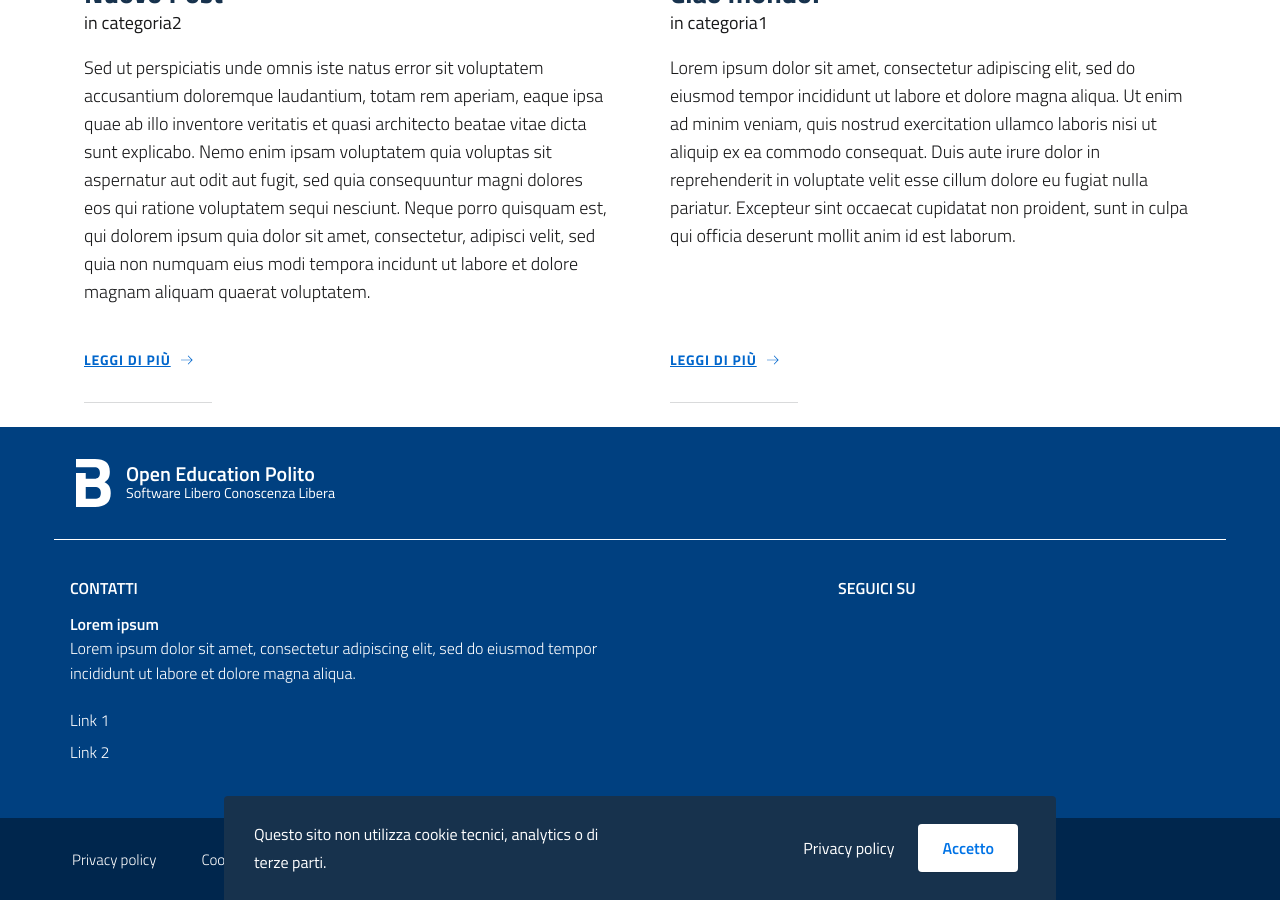
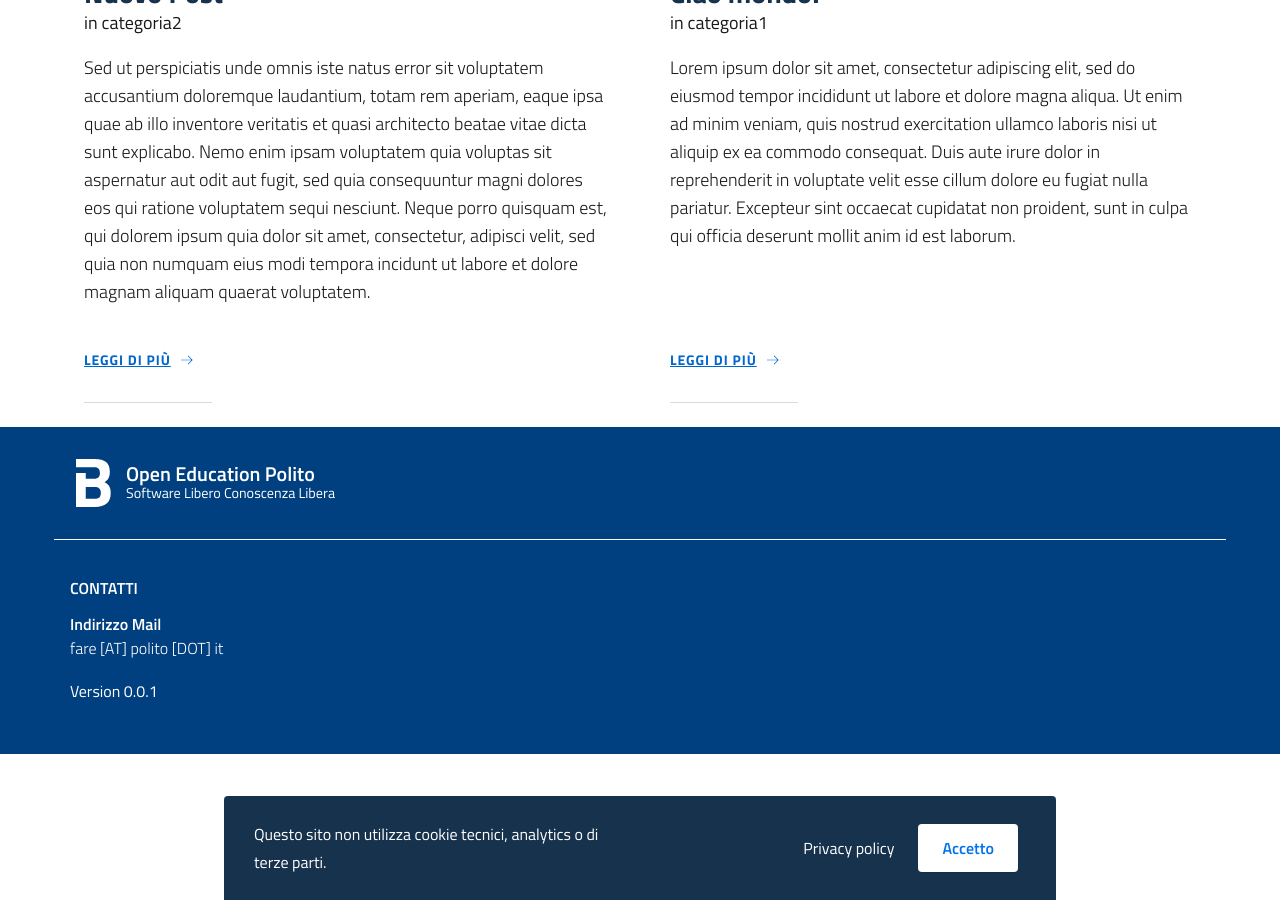
Before and after one commit to open-education-polito/org-website, a Jekyll site: the page built from it/index.md, in a window 1280 px wide and 900 px high, scrolled down 1146 px. Built offline with Jekyll 4.4.1, drawn with Linux system fonts in a browser that asks for light colours.

Commit message:
New footer version

```diff
--- a/_includes/footer/footer-col-1.html
+++ b/_includes/footer/footer-col-1.html
@@ -1,10 +1,7 @@
 <h4><a href="#" title="Vai alla pagina: Contatti">Contatti</a></h4>
 <p>
-  <strong>Lorem ipsum</strong><br> Lorem ipsum dolor sit amet, consectetur adipiscing elit, sed do eiusmod tempor incididunt ut labore et dolore magna aliqua.
+  <strong>Indirizzo Mail</strong><br>fare [AT] polito [DOT] it
 </p>
-<div class="link-list-wrapper">
-  <ul class="footer-list link-list clearfix">
-    <li><a class="list-item" href="#" title="Link 1">Link 1</a></li>
-    <li><a class="list-item" href="#" title="Link 2">Link 2</a></li>
-  </ul>
-</div>
+<p>
+  <small>Version 0.0.1</small>
+</p>
--- a/_includes/footer/footer.html
+++ b/_includes/footer/footer.html
@@ -21,21 +21,8 @@
           <div class="col-md-6 pb-2">
             {% include footer/footer-col-1.html %}
           </div>
-          <div class="col-md-4 offset-md-2 pb-2">
-            {% include footer/footer-col-3.html %}
-          </div>
         </div>
       </section>
     </div>
   </div>
-  <div class="it-footer-small-prints clearfix">
-    <div class="container">
-      <h3 class="sr-only">Sezione Link Utili</h3>
-      <ul class="it-footer-small-prints-list list-inline mb-0 d-flex flex-column flex-md-row">
-        {% for footer-link in site.data.t.footer-links[page.lang] %}
-        <li class="list-inline-item"><a href="{{ site.baseurl }}{{ footer-link[1].url }}" title="{{ footer-link[1].name }}">{{ footer-link[1].name }}</a></li>
-        {% endfor %}
-      </ul>
-    </div>
-  </div>
 </footer>
```
